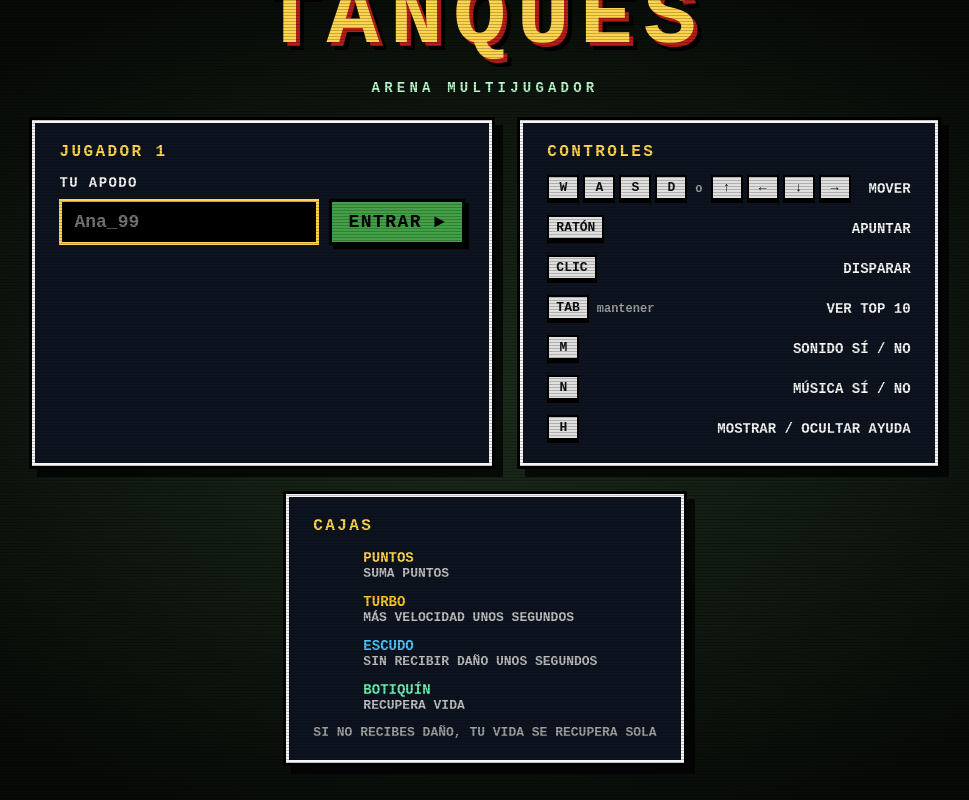
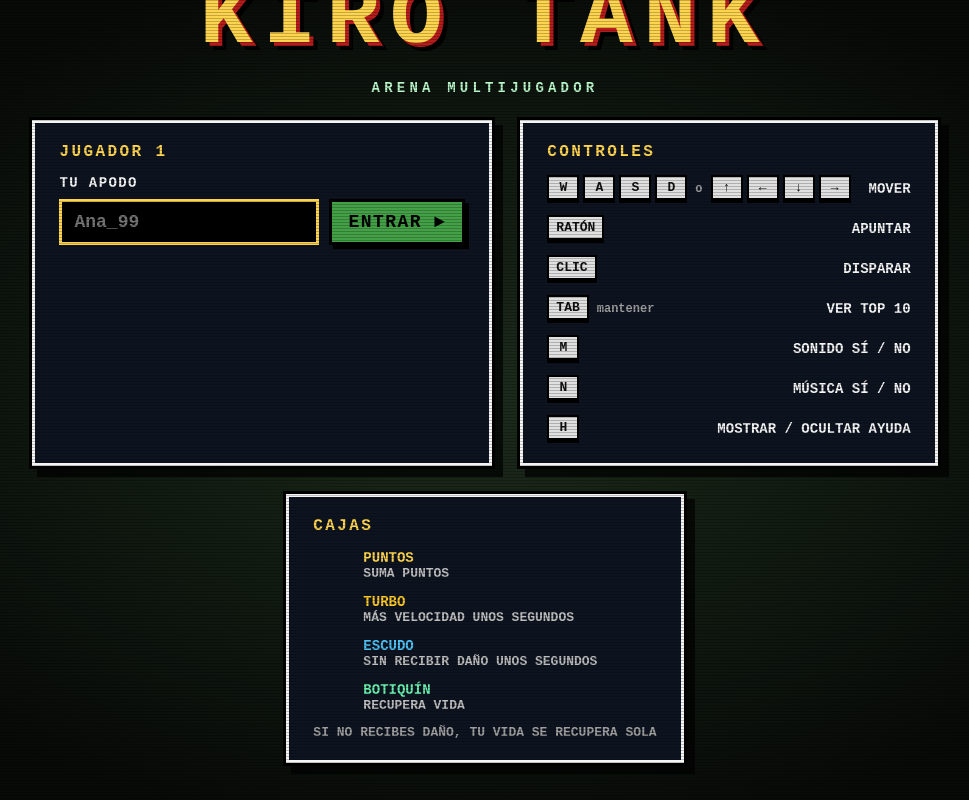
Before and after one commit to JoseMP05/kiro-local-to-aws, a website with bundled scripts: page src/client/index.html in a window 1280 px wide. Shown: the whole page, without its empty margins (155-1124 px from the left). Built offline with nearby package versions, Linux system fonts and the light colour scheme.

Commit message:
feat(client): rename game title to Kiro Tank

```diff
--- a/src/client/index.html
+++ b/src/client/index.html
@@ -3,7 +3,7 @@
 <head>
   <meta charset="utf-8" />
   <meta name="viewport" content="width=device-width, initial-scale=1" />
-  <title>Tanques</title>
+  <title>Kiro Tank</title>
   <style>
     :root {
       --fg: #f5f5f5;
@@ -83,7 +83,7 @@
 </head>
 <body>
   <div id="screen-join" class="screen">
-    <h1 class="title">TANQUES</h1>
+    <h1 class="title">KIRO TANK</h1>
     <p class="subtitle">ARENA MULTIJUGADOR</p>
 
     <div class="panels">
```
Also changed, not shown: src/spectator/index.html (+1 -1 lines).
